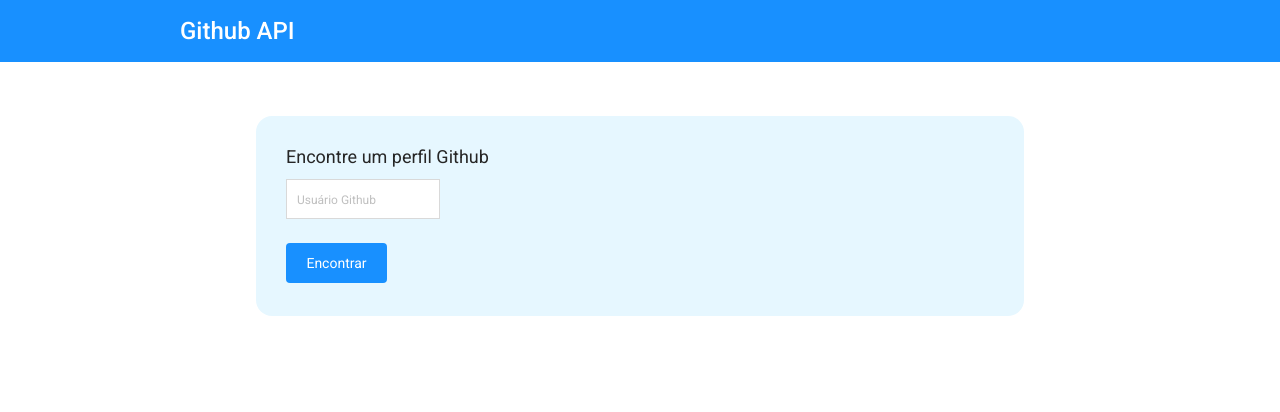
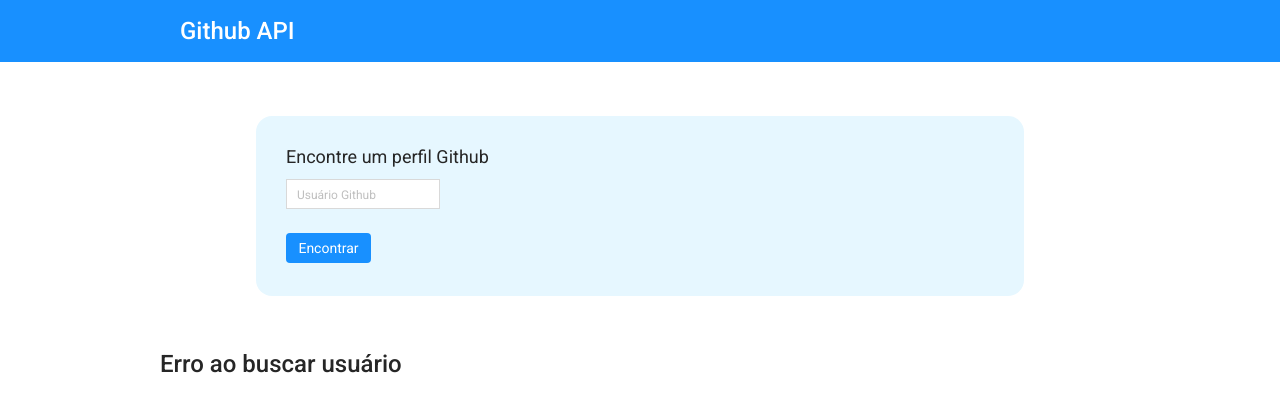
Before and after one commit to LeandroOliveiraSouza/api-challenge-for-github, a React (Vite) app: page /profile-search in a window 1280 px wide. Shown: the top 412 px of the page. Built offline with nearby package versions, Linux system fonts and the light colour scheme.

Commit message:
Components Information and Not Found

```diff
--- /dev/null
+++ b/src/components/Information/styles.css
@@ -0,0 +1,37 @@
+.container-information {
+  background-color: var(--color-bg-quaternary);
+  border-radius: 8px;
+  display: flex;
+  align-items: center;
+}
+
+.card-information {
+  background-color: var(--color-font-tertiary);
+  margin: 10px;
+  padding: 10px;
+  border-radius: 6px;
+}
+
+.title-information {
+  color: var(--color-font-quaternary);
+  font-size: 14px;
+  padding-bottom: 15px;
+}
+
+.img-information {
+  height: 90px;
+  padding-left: 8px;
+}
+
+.form-information-input {
+  width: 100%;
+  height: 25px;
+  margin-bottom: 5px;
+  padding: 0 5px;
+  border: 1px solid var(--color-border-primary);
+}
+
+.form-information-input::placeholder {
+  font-size: 8px;
+  font-weight: 700;
+}
--- a/src/components/SearchCard/index.tsx
+++ b/src/components/SearchCard/index.tsx
@@ -2,16 +2,22 @@
 
 export default function SearchCard() {
   return (
-    <>
-      <div className="card card-container">
+    <div className="card-container">
+      <div className="card">
         <div className="card-container-title">Encontre um perfil Github</div>
         <form>
-          <input className="card-container-input" type="text" placeholder="Usuário Github" />
+          <input
+            className="card-container-input"
+            type="text"
+            placeholder="Usuário Github"
+          />
         </form>
         <div>
-          <button className="home-body-button" type="submit">Encontrar</button>
+          <button className="home-body-button" type="submit">
+            Encontrar
+          </button>
         </div>
       </div>
-    </>
+    </div>
   );
 }
--- a/src/components/SearchCard/styles.css
+++ b/src/components/SearchCard/styles.css
@@ -1,13 +1,7 @@
-.card-container {
-  width: 100%;
-  max-width: 768px;
-  margin: 0 auto;
-}
-
 .card {
   background-color: var(--color-bg-tertiary);
-  margin-top: 54px;
-  height: 200px;
+  margin: 54px 0;
+  height: 180px;
   padding: 30px;
   border-radius: 16px;
 }
@@ -21,7 +15,7 @@
 .card-container-input {
   margin-bottom: 24px;
   border: 1px solid var(--color-border-primary);
-  height: 40px;
+  height: 30px;
 }
 
 .card-container-input::placeholder {
--- /dev/null
+++ b/src/components/UserNotFound/index.tsx
@@ -0,0 +1,5 @@
+import "./styles.css";
+
+export default function UserNotFound() {
+  return <div className="user-not-found">Erro ao buscar usuário</div>;
+}
--- /dev/null
+++ b/src/components/UserNotFound/styles.css
@@ -0,0 +1,5 @@
+.user-not-found {
+  font-size: 24px;
+  font-weight: 500;
+  color: var(--color-font-senario);
+}
--- a/src/index.css
+++ b/src/index.css
@@ -4,6 +4,7 @@
   --color-bg-primary: #1890ff;
   --color-bg-secondary: #fff;
   --color-bg-tertiary: #e6f7ff;
+  --color-bg-quaternary: #F5F5F5;
 
   --color-font-primary: #000;
   --color-font-secondary: #7e7e7e;
@@ -36,7 +37,7 @@
 }
 
 main {
-  margin: 0 20px;
+  margin: 0 10px;
 }
 
 .container {
@@ -45,9 +46,15 @@
   margin: 0 auto;
 }
 
+.card-container {
+  width: 100%;
+  max-width: 768px;
+  margin: 0 auto;
+}
+
 .home-body-button {
-  width: 101px;
-  height: 40px;
+  width: 85px;
+  height: 30px;
   font-size: 14px;
   font-weight: 400;
   background-color: var(--color-bg-primary);
@@ -55,3 +62,7 @@
   border: none;
   border-radius: 4px;
 }
+
+.mb54 {
+  margin-bottom: 54px;
+}
--- a/src/routes/Home/ProfileSearch/index.tsx
+++ b/src/routes/Home/ProfileSearch/index.tsx
@@ -1,10 +1,12 @@
 import SearchCard from "../../../components/SearchCard";
+import UserNotFound from "../../../components/UserNotFound";
 
 export default function ProfileSearch() {
   return (
     <main>
       <section className="container">
         <SearchCard />
+        <UserNotFound />
       </section>
     </main>
   );
```
Also changed, not shown: src/components/Information/index.tsx (added, +37 -0 lines), src/assets/computer.png (added).
